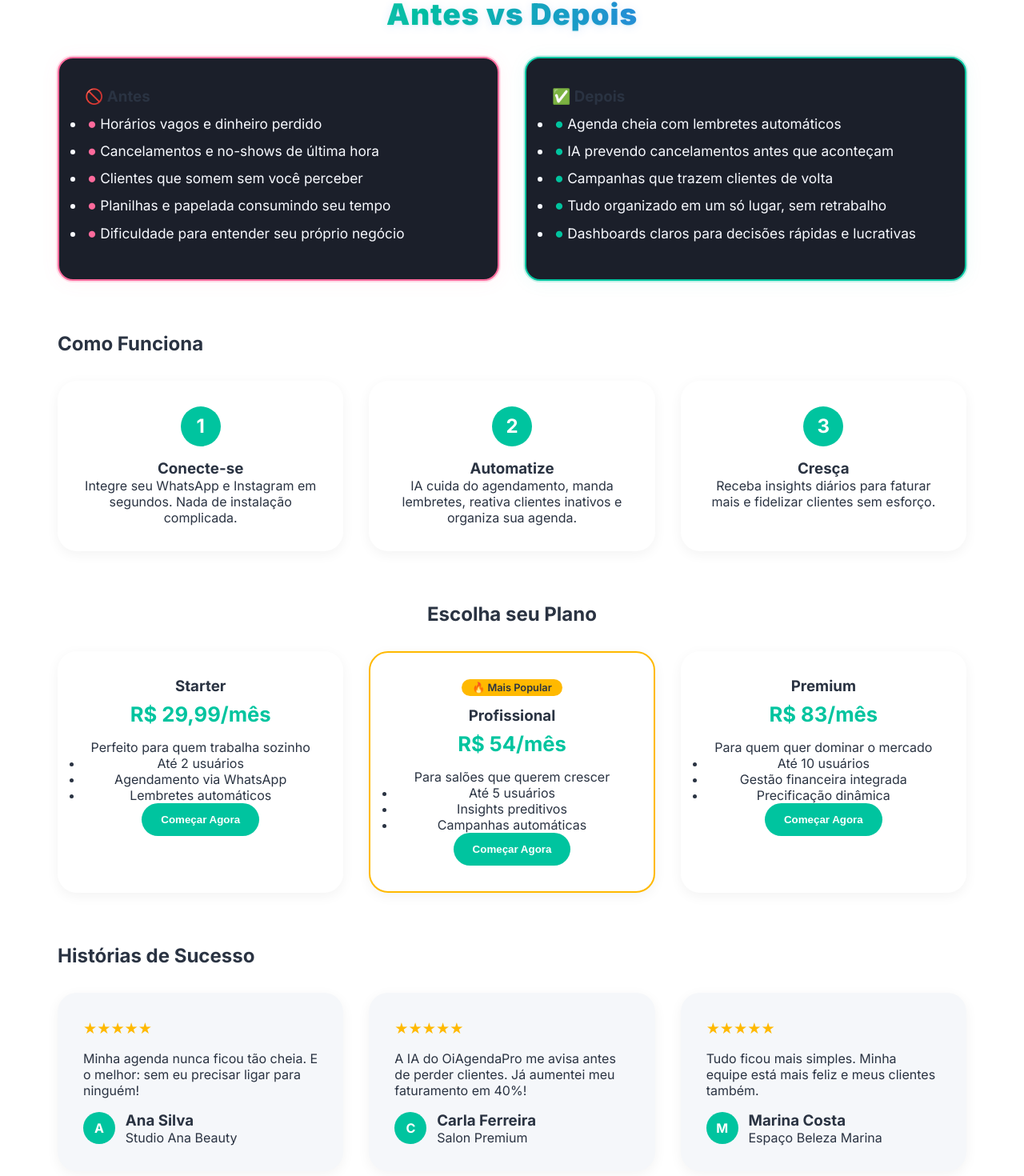
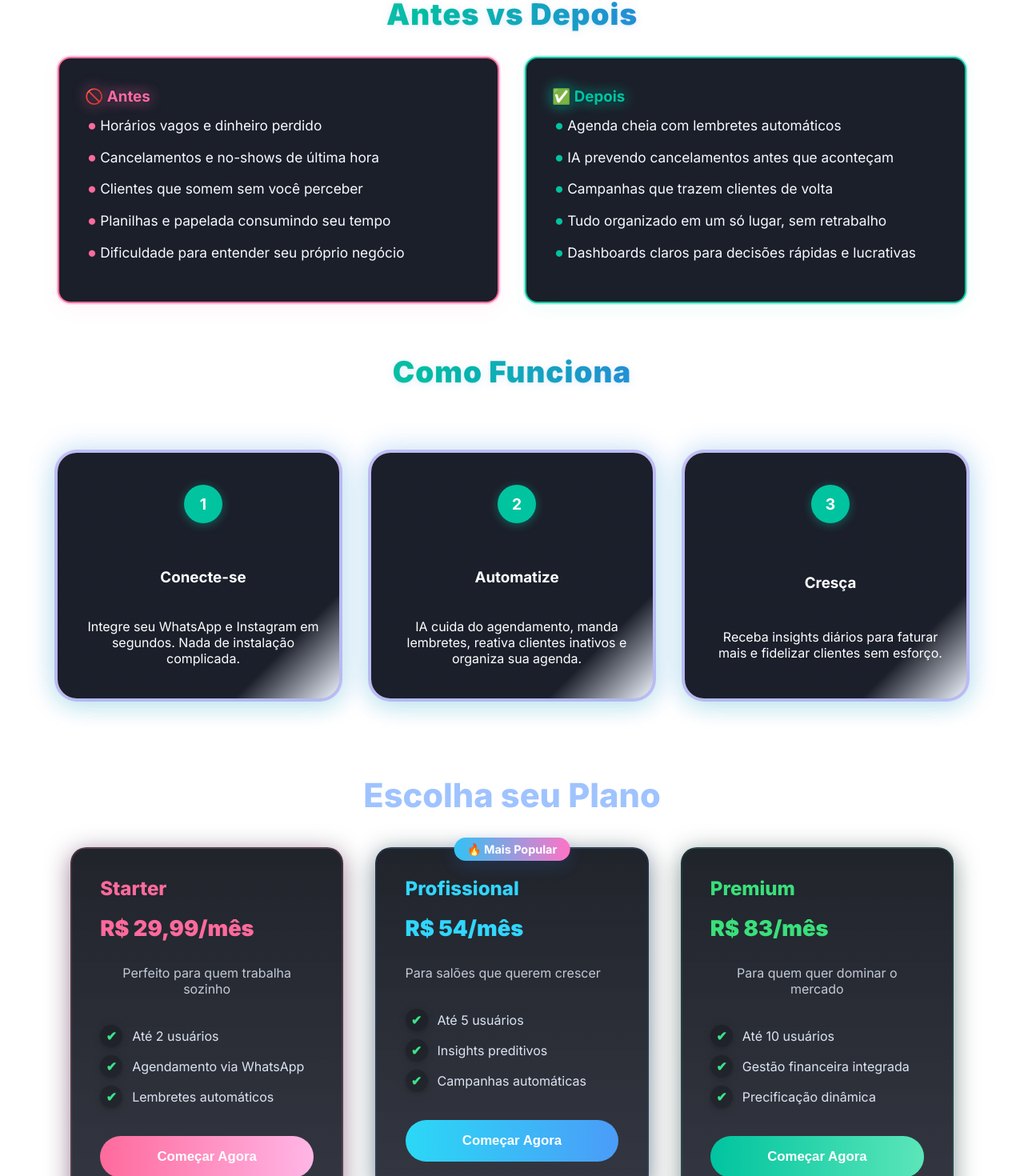
Before and after one commit to Marinamorais/AgendaPro-Front, a Next.js app: page / in a window 1280 px wide. Shown: the part 992-2462 px from the top of the page at 80% size. Built offline with nearby package versions, Linux system fonts and the light colour scheme; no server answers.

Commit message:
Adiciona campo `type` aos planos e aprimora estilos de cards, incluindo novas cores e ajustes de layout para melhor apresentação visual.

```diff
--- a/app/page.js
+++ b/app/page.js
@@ -53,11 +53,34 @@ export default function Home() {
     { question: "E meus dados?", answer: "Protegidos! Seguimos a LGPD e usamos criptografia de nível bancário para garantir sua segurança." },
   ];
 
+   // <-- ATENÇÃO: agora cada plano tem o campo `type` (starter | profissional | premium) -->
   const plans = [
-    { name: "Starter", price: "R$ 29,99/mês", description: "Perfeito para quem trabalha sozinho", features: ["Até 2 usuários", "Agendamento via WhatsApp", "Lembretes automáticos"] },
-    { name: "Profissional", price: "R$ 54/mês", description: "Para salões que querem crescer", features: ["Até 5 usuários", "Insights preditivos", "Campanhas automáticas"], popular: true },
-    { name: "Premium", price: "R$ 83/mês", description: "Para quem quer dominar o mercado", features: ["Até 10 usuários", "Gestão financeira integrada", "Precificação dinâmica"] },
+    {
+      type: "starter",
+      name: "Starter",
+      price: "R$ 29,99/mês",
+      description: "Perfeito para quem trabalha sozinho",
+      features: ["Até 2 usuários", "Agendamento via WhatsApp", "Lembretes automáticos"],
+      popular: false,
+    },
+    {
+      type: "profissional",
+      name: "Profissional",
+      price: "R$ 54/mês",
+      description: "Para salões que querem crescer",
+      features: ["Até 5 usuários", "Insights preditivos", "Campanhas automáticas"],
+      popular: true,
+    },
+    {
+      type: "premium",
+      name: "Premium",
+      price: "R$ 83/mês",
+      description: "Para quem quer dominar o mercado",
+      features: ["Até 10 usuários", "Gestão financeira integrada", "Precificação dinâmica"],
+      popular: false,
+    },
   ];
+
 
   const testimonials = [
     { name: "Ana Silva", business: "Studio Ana Beauty", feedback: "Minha agenda nunca ficou tão cheia. E o melhor: sem eu precisar ligar para ninguém!", rating: 5, avatar: "A" },
@@ -113,11 +136,11 @@ export default function Home() {
           <h2>Antes vs Depois</h2>
           <div className={styles.comparisonGrid}>
             <div className={styles.comparisonCard}>
-              <h3>🚫 Antes</h3>
+              <h3 className={styles.antes}>🚫 Antes</h3>
               <ul>{antes.map((a, i) => <li key={i}>{a}</li>)}</ul>
             </div>
             <div className={styles.comparisonCard}>
-              <h3>✅ Depois</h3>
+              <h3 className={styles.depois}>✅ Depois</h3>
               <ul>{depois.map((d, i) => <li key={i}>{d}</li>)}</ul>
             </div>
           </div>
@@ -125,7 +148,7 @@ export default function Home() {
 
         {/* Steps */}
         <section className={styles.steps}>
-          <h2>Como Funciona</h2>
+          <h2 className={styles.Comofuciona}>Como Funciona</h2>
           <div className={styles.stepsGrid}>
             {passos.map((p, i) => (
               <div key={i} className={styles.stepCard}>
@@ -138,21 +161,41 @@ export default function Home() {
         </section>
 
         {/* Plans */}
+      {/* Plans */}
         <section className={styles.plans}>
-          <h2>Escolha seu Plano</h2>
+          <h2 className={styles.heading}>Escolha seu Plano</h2>
+
           <div className={styles.planCards}>
             {plans.map((plan, i) => (
-              <div key={i} className={`${styles.planCard} ${plan.popular ? styles.popular : ""}`}>
-                {plan.popular && <span className={styles.popularBadge}>🔥 Mais Popular</span>}
-                <h3>{plan.name}</h3>
+              <div
+                key={i}
+                className={`${styles.planCard} ${styles[plan.type]} ${plan.popular ? styles.popular : ""}`}
+              >
+                {plan.popular && (
+                  <span className={styles.popularBadge}>🔥 Mais Popular</span>
+                )}
+
+                <h3 className={styles.planTitle}>{plan.name}</h3>
                 <p className={styles.planPrice}>{plan.price}</p>
-                <p>{plan.description}</p>
-                <ul>{plan.features.map((f, idx) => <li key={idx}>{f}</li>)}</ul>
-                <button className={styles.planButton} onClick={() => openAuthModal('register')}>Começar Agora</button>
+                <p className={styles.planDescription}>{plan.description}</p>
+
+                <ul className={styles.features}>
+                  {plan.features.map((f, idx) => (
+                    <li key={idx} className={styles.featureItem}>
+                      <span className={styles.featureIcon}>✔</span>
+                      <span>{f}</span>
+                    </li>
+                  ))}
+                </ul>
+
+                <button className={styles.planButton} onClick={() => openAuthModal("register")}>
+                  Começar Agora
+                </button>
               </div>
             ))}
           </div>
         </section>
+        {/* End Plans */}
 
         {/* Testimonials */}
         <section className={styles.testimonials}>
--- a/app/page.module.css
+++ b/app/page.module.css
@@ -188,20 +188,23 @@
 
 .comparisonCard {
   background: rgba(18,22,34,0.96);
-  border-radius: 1.2rem;
+  border-radius: 1rem;
   padding: 2.2rem 2rem;
   box-shadow: 0 2px 24px 0 rgba(0,0,0,0.18);
   text-align: left;
   border: 2px solid transparent;
   position: relative;
 }
+
 .comparisonCard:first-child {
   border-color: #ff6a9c;
-  box-shadow: 0 0 0 2px #ff6a9c33, 0 2px 24px 0 #ff6a9c11;
+  box-shadow: 0 0 0 2px #ff6a9c33, 0 7px 24px 0 #ff6a9c11;
 }
+
 .comparisonCard:last-child {
   border-color: #00C49F;
-  box-shadow: 0 0 0 2px #00C49F33, 0 2px 24px 0 #00C49F11;
+  box-shadow: 0 0 0 2px #00C49F33, 0 7px 24px 0 #00C49F11;
+
 }
 
 .comparisonTitle {
@@ -209,11 +212,19 @@
   margin-bottom: 1rem;
 }
 
+/* remove as bolinhas brancas padrão */
+.comparisonCard ul {
+  list-style: none;
+  margin: 0;
+  padding: 0;
+}
+
 .comparisonCard li {
   margin: 0.7rem 0;
   font-size: 1.08rem;
   padding-left: 0.2rem;
   color: #f8faff;
+  line-height: 1.5;
 }
 
 .comparisonCard:first-child li::before {
@@ -230,144 +241,243 @@
   font-weight: bold;
 }
 
+.antes {
+  color: #ff6a9c;
+  font-weight: bold;
+  text-shadow: 0 0 7px #021b30, 0 0 16px #ff6a9c;
+}
+
+.depois {
+  color: #00C49F;
+  font-weight: bold;
+  text-shadow: 0 0 7px #021b30, 0 0 16px #00C49F;
+}
+
 /* ===== STEPS ===== */
 .stepsGrid {
   display: grid;
-  grid-template-columns: repeat(auto-fit, minmax(250px, 1fr));
-  gap: 2rem;
-  margin-top: 2rem;
+  grid-template-columns: repeat(auto-fit, minmax(300px, 1fr));
+  gap: 2.5rem;
+  margin-top: 2.5rem;
 }
 
 .stepCard {
-  background: var(--color-neutral-white);
-  padding: 2rem;
+  background: linear-gradient(135deg, rgba(18,22,34,0.96) 80%, rgba(53,123,237,0.08) 100%);
+  color: #fff;
+  padding: 2.5rem 2rem;
   border-radius: 1.5rem;
-  box-shadow: 0 4px 16px rgba(0, 0, 0, 0.05);
+  box-shadow: 0 4px 24px rgba(0, 0, 0, 0.12);
   text-align: center;
-  transition: transform 0.3s ease;
-}
-
-.stepCard:hover {
-  transform: translateY(-4px);
+  transition: transform 0.3s ease, box-shadow 0.3s;
+  position: relative;
+    display: grid;
+    grid-template-columns: repeat(auto-fit, minmax(300px, 1fr));
+    gap: 2.5rem;
+    margin-top: 2.5rem;
+  box-shadow: 0 0 0 4px #7535ed44, 0 8px 32px 0 #00C49F33, 0 0 32px 8px #357bed33;
 }
 
 .stepNumber {
+  width: 48px;
+  height: 48px;
   background: var(--color-primary-accent);
   color: var(--color-neutral-white);
-  font-weight: bold;
-  font-size: 1.5rem;
-  width: 50px;
-  height: 50px;
-  border-radius: 50%;
-  margin: 0 auto 1rem;
-  display: flex;
-  align-items: center;
-  justify-content: center;
-}
-
-/* ===== PLANS ===== */
-.plans {
-  text-align: center;
-}
-
-.planCards {
-  display: grid;
-  grid-template-columns: repeat(auto-fit, minmax(250px, 1fr));
-  gap: 2rem;
-  margin-top: 2rem;
-}
-
-.planCard {
-  background: var(--color-neutral-white);
-  border-radius: 1.5rem;
-  padding: 2rem;
-  box-shadow: 0 4px 16px rgba(0, 0, 0, 0.05);
-  text-align: center;
-  transition: transform 0.3s ease, box-shadow 0.3s ease;
-}
-
-.planCard:hover {
-  transform: translateY(-6px);
-  box-shadow: 0 10px 28px rgba(0, 0, 0, 0.1);
-}
-
-.popular {
-  border: 2px solid var(--color-primary-gold);
-}
-
-.popularBadge {
-  background: var(--color-primary-gold);
-  color: var(--color-primary-dark);
-  padding: 0.2rem 0.8rem;
   border-radius: 999px;
-  font-size: 0.8rem;
-  display: inline-block;
-  margin-bottom: 0.8rem;
-  font-weight: 600;
-}
-
-.planPrice {
-  font-size: 1.6rem;
-  font-weight: bold;
-  color: var(--color-primary-accent);
-  margin: 0.5rem 0 1rem;
-}
-
-.planButton {
-  background: var(--color-primary-accent);
-  color: white;
-  padding: 0.8rem 1.5rem;
-  border-radius: 999px;
-  border: none;
-  cursor: pointer;
-  font-weight: bold;
-  transition: 0.3s ease;
-}
-
-.planButton:hover {
-  background: #00b28e;
-}
-
-/* ===== TESTIMONIALS ===== */
-.testimonialCards {
-  display: grid;
-  grid-template-columns: repeat(auto-fit, minmax(300px, 1fr));
-  gap: 2rem;
-  margin-top: 2rem;
-}
-
-.testimonialCard {
-  background: var(--color-neutral-light);
-  padding: 2rem;
-  border-radius: 1.5rem;
-  box-shadow: 0 4px 16px rgba(0, 0, 0, 0.05);
-  display: flex;
-  flex-direction: column;
-  gap: 1rem;
-}
-
-.rating {
-  color: var(--color-primary-gold);
-  font-size: 1.2rem;
-}
-
-.clientInfo {
-  display: flex;
-  align-items: center;
-  gap: 0.8rem;
-}
-
-.avatar {
-  background: var(--color-primary-accent);
-  color: var(--color-neutral-white);
-  border-radius: 50%;
-  width: 40px;
-  height: 40px;
   display: flex;
   align-items: center;
   justify-content: center;
   font-weight: bold;
+  font-size: 1.2rem;
+  margin: 0 auto 1rem auto;
+  box-shadow: 0 2px 12px rgba(0, 196, 159, 0.4);
 }
+
+.Comofuciona {
+  font-size: 2.3rem;
+  font-weight: 900;
+  margin-bottom: 2.5rem;
+  letter-spacing: 1px;
+  background: linear-gradient(90deg, #88b7e1 0%, #00C49F 40%, #357bed 70%, #ff6a9c 100%);
+  background-clip: text;
+  -webkit-background-clip: text;
+  color: transparent;
+  -webkit-text-fill-color: transparent;
+  text-shadow: 0 2px 12px #357bed22, 0 1px 2px #00C49F22;
+  line-height: 1.18;
+  text-align: center;
+}
+
+.stepTitle {
+  font-size: 1.2rem;
+  font-weight: 700;
+  margin-bottom: 0.8rem;
+  color: #f8faff;
+  letter-spacing: 0.5px;
+  text-shadow: 0 2px 8px rgba(53,123,237,0.12), 0 1px 2px rgba(0,0,0,0.08);
+}
+
+.stepDescription {
+  font-size: 1rem;
+  opacity: 0.85;
+  color: #e6e9ef;
+  line-height: 1.4;
+  font-family: monospace;
+}
+
+.plans {
+  text-align: center;
+  margin: 2rem 1rem;
+}
+
+.heading {
+  font-size: 2.6rem;
+  font-weight: 800;
+  color: #9fc3ff;
+  margin-bottom: 2.5rem;
+}
+
+/* grid */
+.planCards {
+  display: grid;
+  grid-template-columns: repeat(auto-fit, minmax(320px, 1fr));
+  gap: 2.5rem;
+  align-items: start;
+}
+
+/* card base */
+.planCard {
+  background: linear-gradient(180deg, rgba(8,12,20,0.9), rgba(18,22,34,0.86));
+  border-radius: 1.25rem;
+  padding: 2.2rem;
+  color: #e6eefc;
+  border: 2px solid transparent;
+  box-shadow: 0 6px 30px rgba(2,6,14,0.6);
+  min-height: 420px;
+  display: flex;
+  flex-direction: column;
+  align-items: flex-start; /* titles left like in your reference */
+  gap: 1rem;
+  position: relative;
+}
+
+/* Popular badge positioned at top center */
+.popularBadge {
+  position: absolute;
+  top: -14px;
+  left: 50%;
+  transform: translateX(-50%);
+  padding: 0.35rem 1rem;
+  border-radius: 999px;
+  font-weight: 700;
+  font-size: 0.9rem;
+  box-shadow: 0 6px 20px rgba(53,123,237,0.18);
+  background: linear-gradient(90deg, #31c2f5 0%, #ff73c6 100%);
+  color: white;
+}
+
+/* Title / price / description always use these classes;
+   cor específica por tipo é aplicada abaixo via .planCard.TYPE .planTitle */
+.planTitle {
+  font-size: 1.5rem;
+  font-weight: 800;
+  margin: 0;
+
+}
+.planPrice {
+  font-size: 1.7rem;
+  font-weight: 900;
+  margin: 0.2rem 0 0.8rem 0;
+}
+.planDescription {
+  opacity: 0.9;
+  margin-bottom: 0.6rem;
+  color: rgba(230,238,252,0.9);
+}
+
+/* features */
+.features{
+  list-style: none;
+  padding: 0;
+  margin: 0;
+  width: 100%;
+  flex: 1 0 auto;
+}
+.featureItem{
+  display:flex;
+  gap:0.75rem;
+  align-items:center;
+  margin:0.6rem 0;
+  font-size:1rem;
+  color: rgba(230,238,252,0.95);
+}
+.featureIcon{
+  min-width:28px;
+  height:28px;
+  display:inline-grid;
+  place-items:center;
+  border-radius:50%;
+  background: rgba(0,0,0,0.25);
+  color:#3be38a;
+  font-weight:700;
+  box-shadow:0 2px 8px rgba(0,0,0,0.25);
+}
+
+/* button base */
+.planButton{
+  margin-top: 0.6rem;
+  align-self: stretch;
+  padding: 1rem 1.6rem;
+  border-radius: 999px;
+  border: none;
+  font-weight: 700;
+  font-size: 1.05rem;
+  cursor: pointer;
+  color: white;
+}
+
+/* === CORES FIXAS POR TIPO (aplicadas pelo pai) === */
+
+/* STARTER (rosa) */
+.planCard.starter{
+  border-color: rgba(255,106,156,0.18);
+  box-shadow: 0 6px 30px rgba(53,8,50,0.5);
+}
+.planCard.starter .planTitle,
+.planCard.starter .planPrice{ color: #ff6a9c; }
+.planCard.starter .planButton{
+  background: linear-gradient(90deg, #ff6a9c 0%, #ffb6e6 100%);
+}
+
+/* PROFISSIONAL (azul) */
+.planCard.profissional{
+  border-color: rgba(53,123,237,0.12);
+  box-shadow: 0 6px 30px rgba(8,36,54,0.55);
+}
+.planCard.profissional .planTitle,
+.planCard.profissional .planPrice{ color: #31d6ff; /* tom azul-esverdeado */ }
+.planCard.profissional .planButton{
+  background: linear-gradient(90deg, #2bd8f6 0%, #4b9cf8 100%);
+}
+
+/* PREMIUM (verde) */
+.planCard.premium{
+  border-color: rgba(0,196,159,0.12);
+  box-shadow: 0 6px 30px rgba(6,40,36,0.5);
+}
+.planCard.premium .planTitle,
+.planCard.premium .planPrice{ color: #39e07a; }
+.planCard.premium .planButton{
+  background: linear-gradient(90deg, #00c49f 0%, #5be6b9 100%);
+}
+
+/* small responsiveness */
+@media (max-width: 720px){
+  .planCard{ align-items: center; text-align:center; min-height: auto; }
+  .featureItem{ justify-content: center; }
+  .planButton{ align-self: center; width: 80%; }
+}
+
+
 
 /* ===== FAQ ===== */
 .faqList {
```
